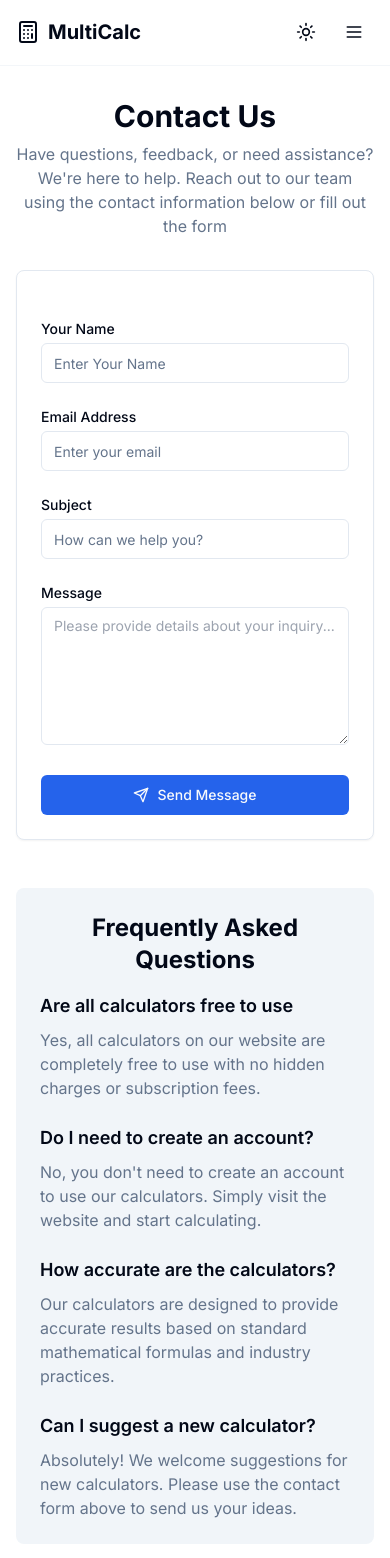
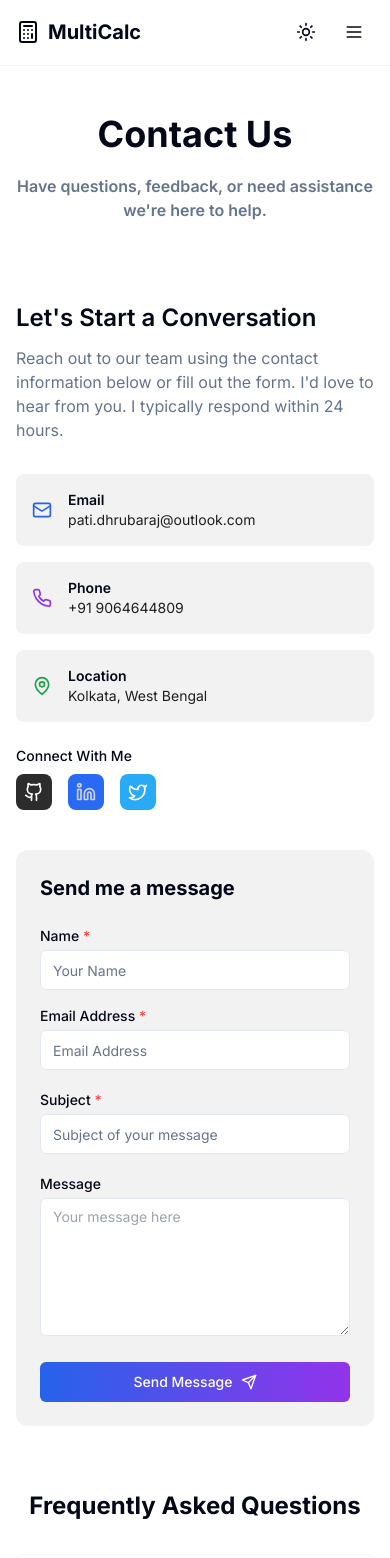
Before and after one commit to codewithdhruba01/MultiCalc, a React (Vite) app: page /contact in a window 390 px wide. Shown: the top 1558 px of the page. Built offline with nearby package versions, Linux system fonts and the light colour scheme.

Commit message:
redesign contact page

```diff
--- a/src/pages/Contact.tsx
+++ b/src/pages/Contact.tsx
@@ -1,139 +1,181 @@
-import { useState } from 'react'
+import { useEffect, useState } from 'react'
 import AOS from 'aos'
-import { useEffect } from 'react'
 import 'aos/dist/aos.css'
 import { Container } from '@/components/ui/Container'
-import { Card, CardContent, CardHeader } from '@/components/ui/Card'
 import { Button } from '@/components/ui/Button'
 import { Input } from '@/components/ui/Input'
-import { Send, Check } from 'lucide-react'
+import {
+  Send, Mail, Phone, MapPin, Github,
+  Linkedin, Twitter, Check, ChevronDown
+} from 'lucide-react'
 
 export default function Contact() {
   useEffect(() => {
-      // Scroll to top when page loads
     window.scrollTo(0, 0)
+    AOS.init({ duration: 800, once: true })
+  }, [])
 
-      // Initialize AOS
-      AOS.init({
-        duration: 800,
-        once: true,
-      })
-    }, [])
   const [formState, setFormState] = useState({
     name: '',
     email: '',
     subject: '',
     message: ''
   })
-
   const [isSubmitting, setIsSubmitting] = useState(false)
   const [isSubmitted, setIsSubmitted] = useState(false)
   const [error, setError] = useState<string | null>(null)
 
+  const [openFAQ, setOpenFAQ] = useState<number | null>(null)
+
   const handleChange = (e: React.ChangeEvent<HTMLInputElement | HTMLTextAreaElement>) => {
     const { name, value } = e.target
-    setFormState(prev => ({
-      ...prev,
-      [name]: value
-    }))
+    setFormState(prev => ({ ...prev, [name]: value }))
   }
 
-  const handleSubmit = (e: React.FormEvent) => {
+  const handleSubmit = async (e: React.FormEvent) => {
     e.preventDefault()
     setIsSubmitting(true)
     setError(null)
 
-    // Simulate form submission
-    setTimeout(() => {
+    const formId = import.meta.env.VITE_FORMSPREE_FORM_ID
+    const endpoint = `https://formspree.io/f/${formId}`
+
+    try {
+      const response = await fetch(endpoint, {
+        method: 'POST',
+        headers: { 'Content-Type': 'application/json' },
+        body: JSON.stringify(formState)
+      })
+
+      if (!response.ok) throw new Error('Something went wrong. Please try again.')
+
+      setIsSubmitted(true)
+      setFormState({ name: '', email: '', subject: '', message: '' })
+    } catch (err: any) {
+      setError(err.message || 'Something went wrong.')
+    } finally {
       setIsSubmitting(false)
-      setIsSubmitted(true)
-      setFormState({
-        name: '',
-        email: '',
-        subject: '',
-        message: ''
-      })
-    }, 1500)
+    }
   }
 
+  const faqData = [
+    {
+      question: 'Are all calculators free to use',
+      answer: 'Yes, all calculators on our website are completely free to use with no hidden charges or subscription fees.'
+    },
+    {
+      question: 'How accurate are the calculators?',
+      answer: 'Our calculators are designed to provide accurate results based on standard mathematical formulas and industry practices.'
+    },
+    {
+      question: 'Do i need to create an account?',
+      answer: "No, you don't need to create an account to use our calculators. Simply visit the website and start calculating."
+    },
+    {
+      question: 'Can i suggest a new calculator?',
+      answer: "Absolutely! We welcome suggestions for new calculators. Please use the contact form above to send us your ideas."
+    }
+  ]
+
   return (
-    <div className="py-8 md:py-12">
+    <div className="py-12">
       <Container>
-        <div className="max-w-5xl mx-auto">
-          <div className="mb-8 text-center" data-aos="fade-up">
-            <h1 className="text-3xl font-bold mb-2">Contact Us</h1>
-            <p className="text-muted-foreground max-w-2xl mx-auto">
-              Have questions, feedback, or need assistance? We're here to help. Reach out to our team using the contact information below or fill out the form
+        <div className="max-w-7xl mx-auto">
+          {/* Page Heading */}
+          <h1 className="text-4xl font-bold text-center mb-5">Contact Us</h1>
+          <p className="text-center text-muted-foreground mb-20 max-w-3xl mx-auto font-sans font-semibold">
+  Have questions, feedback, or need assistance we're here to help.
 </p>
+
+          <div className="grid md:grid-cols-2 gap-10 items-start">
+            {/* Left: Contact Info */}
+            <div data-aos="fade-up">
+              <h2 className="text-2xl font-semibold mb-3">Let's Start a Conversation</h2>
+              <p className="text-muted-foreground mb-8">
+                 Reach out to our team using the contact information below or fill out the form. I'd love to hear from you. I typically respond within 24 hours.
+              </p>
+
+              <div className="space-y-4">
+                <div className="flex items-center gap-4 p-4 rounded-lg bg-[#f3f2f2] dark:bg-[#11161f]">
+                  <Mail className="text-blue-600 w-5 h-5" />
+                  <div>
+                    <p className="text-sm font-semibold">Email</p>
+                    <p className="text-sm font-sans text-[#1f1f1f] dark:text-[#ffffff]">pati.dhrubaraj@outlook.com</p>
+                  </div>
                 </div>
 
-          <Card className="mb-12" data-aos="fade-up">
-            <CardHeader>
+                <div className="flex items-center gap-4 p-4 rounded-lg bg-[#f3f2f2] dark:bg-[#11161f]">
+                  <Phone className="text-purple-600 w-5 h-5" />
+                  <div>
+                    <p className="text-sm font-semibold">Phone</p>
+                    <p className="text-sm font-sans text-[#1f1f1f] dark:text-[#ffffff]">+91 9064644809</p>
+                  </div>
+                </div>
 
-            </CardHeader>
-            <CardContent>
+                <div className="flex items-center gap-4 p-4 rounded-lg bg-[#f3f2f2] dark:bg-[#11161f]">
+                  <MapPin className="text-green-600 w-5 h-5" />
+                  <div>
+                    <p className="text-sm font-semibold">Location</p>
+                    <p className="text-sm font-sans text-[#1f1f1f] dark:text-[#ffffff]">Kolkata, West Bengal</p>
+                  </div>
+                </div>
+              </div>
+
+              {/* Social Links */}
+              <div className="mt-6">
+                <p className="text-sm font-medium mb-2">Connect With Me</p>
+                <div className="flex gap-4">
+                  <a href="https://github.com/dhrubaraj-pati" target="_blank" rel="noopener noreferrer" className="p-2 rounded-lg text-[#ffffff] bg-[#2c2c2c] hover:bg-[#1d1d1d] transition">
+                    <Github className="w-5 h-5" />
+                  </a>
+                  <a href="https://linkedin.com/in/dhrubaraj-pati" target="_blank" rel="noopener noreferrer" className="p-2 rounded-lg text-[#d3d3d3] bg-[#296af5] hover:bg-[#223c83] transition">
+                    <Linkedin className="w-5 h-5" />
+                  </a>
+                  <a href="https://twitter.com/dhrubaraj_pati" target="_blank" rel="noopener noreferrer" className="p-2 rounded-lg text-[#fff] bg-[#28aaf5] hover:bg-[#2fa6bb] transition">
+                    <Twitter className="w-5 h-5" />
+                  </a>
+                </div>
+              </div>
+            </div>
+
+            {/* Right: Contact Form */}
+            <div data-aos="fade-up">
+              <div className="rounded-xl bg-[#f3f2f2] dark:bg-[#11161f] p-6">
+                <h3 className="text-xl font-bold mb-6">Send me a message</h3>
+
                 {isSubmitted ? (
-                <div className="flex flex-col items-center justify-center py-6">
-                  <div className="bg-green-100 dark:bg-green-900 p-4 rounded-full mb-4">
+                  <div className="text-center py-6">
+                    <div className="bg-green-100 dark:bg-green-900 p-4 rounded-full inline-block mb-4">
                       <Check className="h-8 w-8 text-green-600 dark:text-green-300" />
                     </div>
-                  <h3 className="text-xl font-semibold mb-2">Message Sent!</h3>
-                  <p className="text-muted-foreground text-center max-w-md">
-                    Thank you for contacting us. We've received your message and will respond shortly.
-                  </p>
-                  <Button
-                    className="mt-6"
-                    onClick={() => setIsSubmitted(false)}
-                  >
-                    Send Another Message
+                    <h4 className="text-lg font-semibold mb-2">Message Sent!</h4>
+                    <p className="text-muted-foreground">Thank you! I’ll get back to you soon.</p>
+                    <Button className="mt-6" onClick={() => setIsSubmitted(false)}>
+                      Send Another
                     </Button>
                   </div>
                 ) : (
-                <form onSubmit={handleSubmit} className="space-y-6">
-                  <div className="grid grid-cols-1 md:grid-cols-2 gap-6">
+                  <form onSubmit={handleSubmit} className="space-y-5">
+                    <div className="grid grid-cols-1 md:grid-cols-2 gap-4">
                       <div>
                         <label htmlFor="name" className="block text-sm font-medium mb-1">
-                        Your Name
+                          Name <span className="text-red-500">*</span>
                         </label>
-                      <Input
-                        id="name"
-                        name="name"
-                        value={formState.name}
-                        onChange={handleChange}
-                        placeholder="Enter Your Name"
-                        required
-                      />
+                        <Input id="name" name="name" placeholder="Your Name" value={formState.name} onChange={handleChange} required />
                       </div>
                       <div>
                         <label htmlFor="email" className="block text-sm font-medium mb-1">
-                        Email Address
+                          Email Address <span className="text-red-500">*</span>
                         </label>
-                      <Input
-                        id="email"
-                        name="email"
-                        type="email"
-                        value={formState.email}
-                        onChange={handleChange}
-                        placeholder="Enter your email"
-                        required
-                      />
+                        <Input id="email" name="email" type="email" placeholder="Email Address" value={formState.email} onChange={handleChange} required />
                       </div>
                     </div>
-
                     <div>
                       <label htmlFor="subject" className="block text-sm font-medium mb-1">
-                      Subject
+                        Subject <span className="text-red-500">*</span>
                       </label>
-                    <Input
-                      id="subject"
-                      name="subject"
-                      value={formState.subject}
-                      onChange={handleChange}
-                      placeholder="How can we help you?"
-                      required
-                    />
+                      <Input id="subject" name="subject" placeholder="Subject of your message" value={formState.subject} onChange={handleChange} required />
                     </div>
-
                     <div>
                       <label htmlFor="message" className="block text-sm font-medium mb-1">
                         Message
@@ -141,73 +183,52 @@ export default function Contact() {
                       <textarea
                         id="message"
                         name="message"
+                        rows={6}
+                        placeholder="Your message here"
                         value={formState.message}
                         onChange={handleChange}
-                      rows={6}
-                      className="w-full rounded-md border border-input bg-background px-3 py-2 text-sm ring-offset-background focus-visible:outline-none focus-visible:ring-2 focus-visible:ring-ring focus-visible:ring-offset-2 disabled:cursor-not-allowed disabled:opacity-50"
-                      placeholder="Please provide details about your inquiry..."
+                        className="w-full rounded-md border border-input bg-background px-3 py-2 text-sm ring-offset-background focus-visible:outline-none focus-visible:ring-2 focus-visible:ring-ring focus-visible:ring-offset-2"
                         required
                       ></textarea>
                     </div>
 
-                  {error && (
-                    <div className="bg-red-50 dark:bg-red-900/30 text-red-600 dark:text-red-400 p-3 rounded-md text-sm">
-                      {error}
-                    </div>
-                  )}
+                    {error && <p className="text-red-500 text-sm">{error}</p>}
 
                     <Button
                       type="submit"
-                    className="w-full md:w-auto"
                       disabled={isSubmitting}
+                      className="w-full md:w-auto bg-gradient-to-r from-blue-600 to-purple-600 hover:brightness-110 transition"
                     >
-                    {isSubmitting ? (
-                      <span className="flex items-center">
-                        <svg className="animate-spin -ml-1 mr-2 h-4 w-4 text-white" xmlns="http://www.w3.org/2000/svg" fill="none" viewBox="0 0 24 24">
-                          <circle className="opacity-25" cx="12" cy="12" r="10" stroke="currentColor" strokeWidth="4"></circle>
-                          <path className="opacity-75" fill="currentColor" d="M4 12a8 8 0 018-8V0C5.373 0 0 5.373 0 12h4zm2 5.291A7.962 7.962 0 014 12H0c0 3.042 1.135 5.824 3 7.938l3-2.647z"></path>
-                        </svg>
-                        Sending...
-                      </span>
-                    ) : (
-                      <span className="flex items-center">
-                        <Send className="mr-2 h-4 w-4" />
-                        Send Message
+                      {isSubmitting ? 'Sending...' : (
+                        <span className="flex items-center text-white">
+                          Send Message <Send className="ml-2 w-4 h-4" />
                         </span>
                       )}
                     </Button>
                   </form>
                 )}
-            </CardContent>
-          </Card>
+              </div>
+            </div>
+          </div>
 
-          <div className="bg-muted rounded-lg p-6" data-aos="fade-up">
-            <h2 className="text-2xl font-bold mb-4 text-center">Frequently Asked Questions</h2>
-            <div className="grid grid-cols-1 md:grid-cols-2 gap-6">
-              <div>
-                <h3 className="text-lg font-semibold mb-2">Are all calculators free to use</h3>
-                <p className="text-muted-foreground">
-                  Yes, all calculators on our website are completely free to use with no hidden charges or subscription fees.
-                </p>
+          {/* FAQ Section */}
+          <div className="mt-16" data-aos="fade-up">
+            <h2 className="text-2xl font-bold text-center mb-8">Frequently Asked Questions</h2>
+            <div className="space-y-4 max-w-2xl mx-auto">
+              {faqData.map((faq, index) => (
+                <div key={index} className="rounded-md border border-muted p-4">
+                  <button
+                    className="w-full flex items-center justify-between text-left font-medium text-base"
+                    onClick={() => setOpenFAQ(openFAQ === index ? null : index)}
+                  >
+                    {faq.question}
+                    <ChevronDown className={`transition-transform ${openFAQ === index ? 'rotate-180' : ''}`} />
+                  </button>
+                  {openFAQ === index && (
+                    <p className="mt-3 text-muted-foreground text-sm">{faq.answer}</p>
+                  )}
                 </div>
-              <div>
-                <h3 className="text-lg font-semibold mb-2">Do I need to create an account?</h3>
-                <p className="text-muted-foreground">
-                  No, you don't need to create an account to use our calculators. Simply visit the website and start calculating.
-                </p>
-              </div>
-              <div>
-                <h3 className="text-lg font-semibold mb-2">How accurate are the calculators?</h3>
-                <p className="text-muted-foreground">
-                  Our calculators are designed to provide accurate results based on standard mathematical formulas and industry practices.
-                </p>
-              </div>
-              <div>
-                <h3 className="text-lg font-semibold mb-2">Can I suggest a new calculator?</h3>
-                <p className="text-muted-foreground">
-                  Absolutely! We welcome suggestions for new calculators. Please use the contact form above to send us your ideas.
-                </p>
-              </div>
+              ))}
             </div>
           </div>
         </div>
```
Lines whose indentation alone changed are shown as unchanged.
